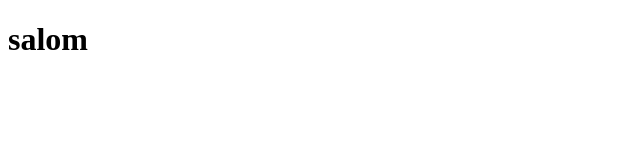
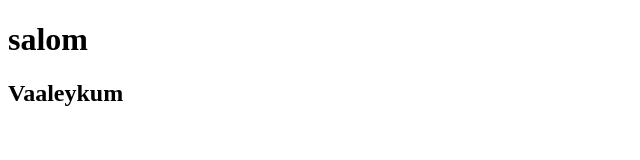
Before and after one commit to group6713/gay_casting, a plain HTML site: page index.html in a window 1280 px wide. Shown: the whole page, without its empty margins (0-640 px from the left). Drawn offline with Linux system fonts and the light colour scheme.

Commit message:
tekshirib ko'ring

```diff
--- a/index.html
+++ b/index.html
@@ -7,5 +7,8 @@
 </head>
 <body>
     <h1>salom</h1>
+
+    <h2>Vaaleykum</h2>
+
 </body>
 </html>
```
